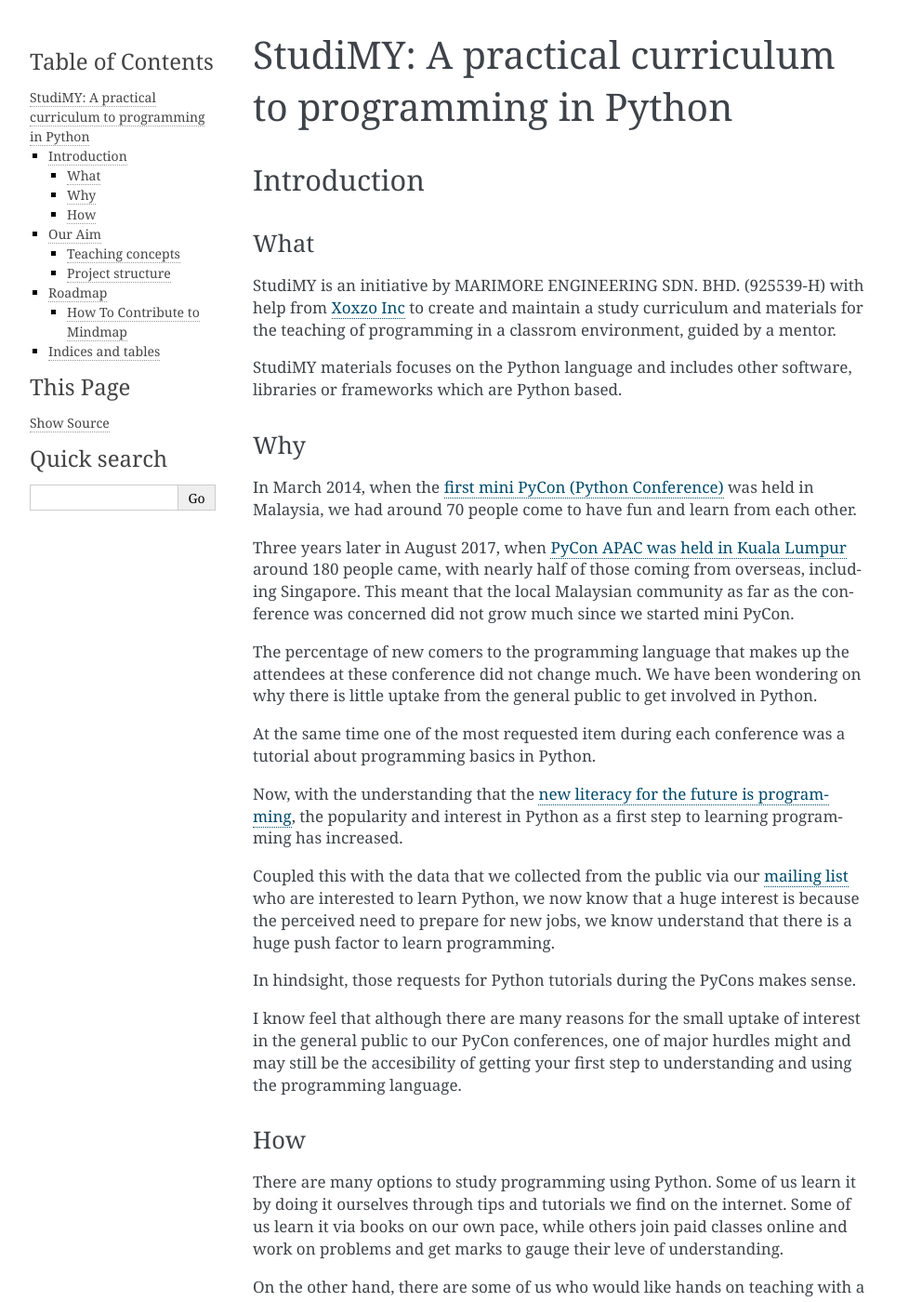
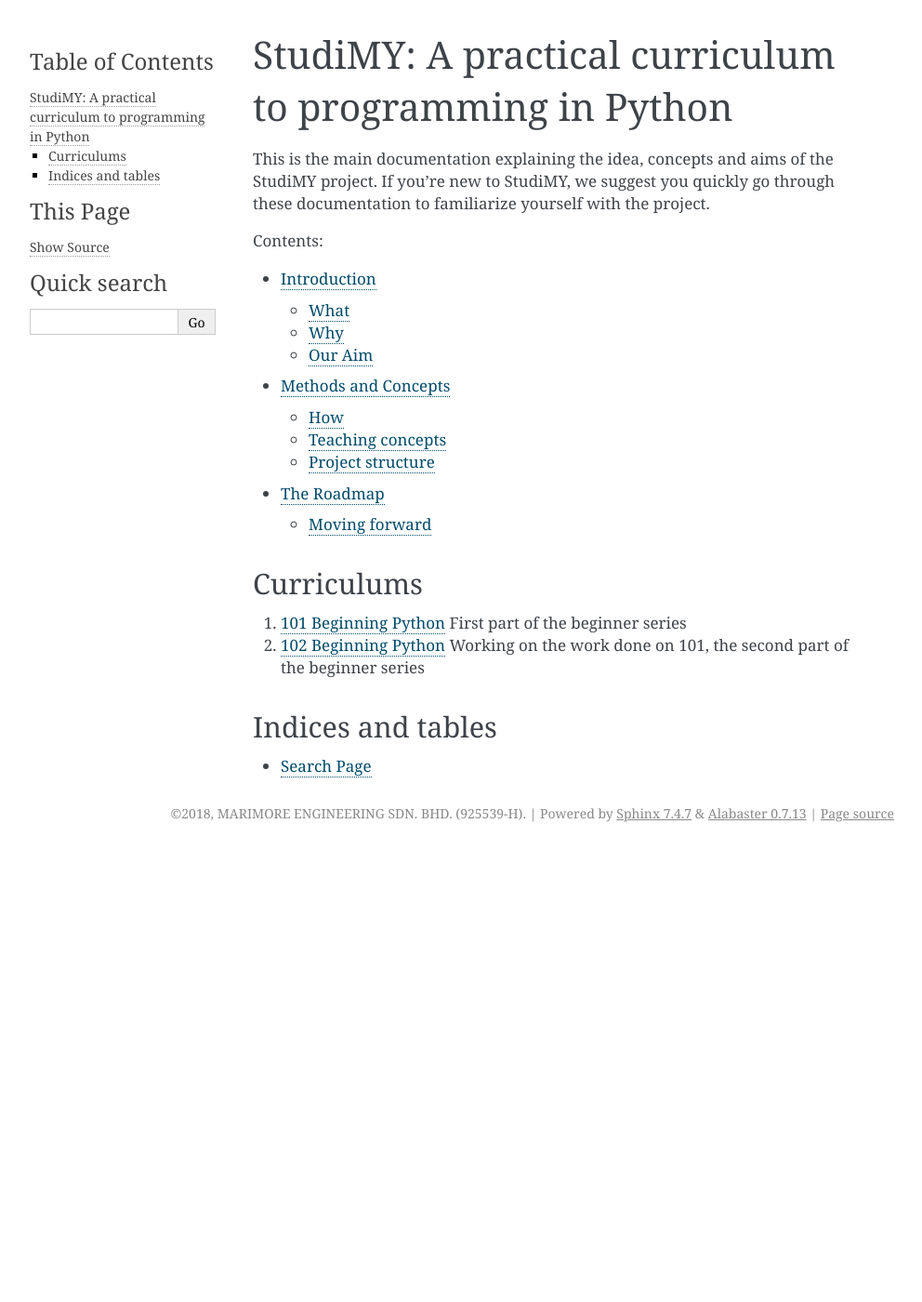
Before and after one commit to StudiMY/001-README, a Sphinx documentation site: the page built from docs/source/index.rst, in a window 1280 px wide and 1400 px high. Shown: the whole window at 93% size, without its empty margins (148-1140 px from the left). Built offline with Sphinx 7.4.7, drawn with Linux system fonts in a browser that asks for light colours; some of the changed text lies outside the part shown.

Commit message:
Breakout to a more logical structure

```diff
--- a/docs/source/index.rst
+++ b/docs/source/index.rst
@@ -3,148 +3,31 @@
    You can adapt this file completely to your liking, but it should at least
    contain the root `toctree` directive.
 
+#########################################################
 StudiMY: A practical curriculum to programming in Python
 #########################################################
 
-Introduction
-=============
-
-What
------
-StudiMY is an initiative by MARIMORE ENGINEERING SDN. BHD. (925539-H) with
-help from `Xoxzo Inc <https://info.xoxzo.com/en/>`_ to create
-and maintain a study curriculum and materials for the teaching of programming in a classrom
-environment, guided by a mentor.
-
-StudiMY materials focuses on the Python language and includes other software, libraries or
-frameworks which are Python based.
-
-Why
------
-In March 2014, when the
-`first mini PyCon (Python Conference) <https://sites.google.com/a/pycon.my/pycon-malaysia/mini-pycon-my-2014>`_
-was held in Malaysia, we had around 70 people come to have fun and learn from each other.
-
-Three years later in August 2017, when `PyCon APAC was held in Kuala
-Lumpur <https://pycon.my/pycon-apac-2017-program-schedule/>`_ around 180 people
-came, with nearly half of those coming from overseas, including Singapore. This
-meant that the local Malaysian community as far as the conference was concerned did not
-grow much since we started mini PyCon.
-
-The percentage of new comers to the programming language that makes up the
-attendees at these conference did not change much. We have been wondering on
-why there is little uptake from the general public to get involved in Python.
-
-At the same time one of the most requested item during each conference was a
-tutorial about programming basics in Python.
-
-Now, with the understanding that the
-`new literacy for the future is programming
-<https://www.insidehighered.com/digital-learning/article/2017/09/06/professor-writes-everyone-should-code-movement-re-coding>`_, the popularity and interest in Python as a first step to learning programming has
-increased.
-
-Coupled this with the data that we collected from the public via our `mailing
-list <https://studi.my/#enroll>`_ who are interested to learn Python, we now
-know that a huge interest is because the perceived need to prepare for new jobs,
-we know understand that there is a huge push factor to learn programming.
-
-In hindsight, those requests for Python tutorials during the PyCons makes sense.
-
-I know feel that although there are many reasons for the small uptake of interest
-in the general public to our PyCon conferences, one of major hurdles might and may
-still be the accesibility of getting your first step to understanding and using the
-programming language.
-
-How
------------
-
-There are many options to study programming using Python. Some of us learn it by
-doing it ourselves through tips and tutorials we find on the internet. Some of
-us learn it via books on our own pace, while others join paid classes online and
-work on problems and get marks to gauge their leve of understanding.
-
-On the other hand, there are some of us who would like hands on teaching with a
-mentor alongside to guide us along the way.
-
-StudiMY puts emphasis on classroom experience and understanding when
-writing its curriculum. We do not try to cram every topic to mark as many
-checkboxes as possible.
-
-Our Aim
-=============
-Our aim is not to be your run-of-the-mill one stop shop to study programming.
-We are community driven (anyone can choose to use or contribute to the curriculum and
-materials in this project) and we focus on Python as a tool for you to learn
-programming.
-
-Our aim is to help students and ex-students to not only learn how to use Python,
-but to first transform them into engineers, capable of problem solving through understanding of the
-Python ecosystem and engineering best practices, who are aware of the important role of
-community to learning, and finally hopefully turn into a contributing part of that community
-and help others learn to program.
-
-Of course, learning programming will certainly give you a skill set to move up your carrier
-or to perhaps future-proof yourself, but we do not envision the students taking
-our classes to just stop there.
-
-Teaching concepts
-------------------
-StudiMY puts emphasis on classroom experience and understanding when
-writing its curriculum. We do not try to cram every topic to mark as many
-checkboxes as possible.
-
-The overall concept it to produce a higher level of understanding from practical
-knowledge by doing actual exercises while walking through a particular curriculum,
-with the mentor pointing in the right direction and students helping each other.
-
-We believe this will allow students to not just be programmers, but engineers
-and makers in the long run by cultivating the ability to identify reusable
-concepts and self-study through trial-and-error.
-
-Project structure
-------------------
-Each repository in the project represents one classroom curriculum. Each
-classroom curriculum can be considered as a 5 or 6-hour learning experience, led by at
-least one mentor.
-
-Roadmap
-=============
-A lot of Python beginners are unable to see where they are going when they learn the language in a topical manner.
-
-So we came up with a mindmap, hopefully this will help us to see the bigger picture.
-We have categorise the topics into roughly 6 categories:-
-
-* Syntax and Semantics
-* Data Structure
-* Algorithm
-* Programming Paradigms
-* Environment and Packaging
-* Larger Programs
-
-The idea is to list down the major pillars that will help us to be a better problem solver / software engineer and its respective topics that will help us to master them.
-Although your learning is topical, knowing how to apply your knowledge is always better than just knowing the theory.
-
-.. topic:: Remember !
-
-    It does not matter how much you know, it's all about knowing how to apply what you know - problem solving.
-
-.. topic:: Mindmap - Problem Solving with Python
-
-    .. image:: images/Problem_Solving_with_Python.png
-
-How To Contribute to Mindmap
-----------------------------
-1. Update the `this text file <https://github.com/StudiMY/001-README/blob/master/Problem_Solving_with_Python.txt>`_.
-2. Core team will `upload import the text file into coggle <https://coggle.help/article/34-import-files-into-coggle>`_.
-
+This is the main documentation explaining the idea, concepts and aims of the
+StudiMY project. If you're new to StudiMY, we suggest you quickly go through
+these documentation to familiarize yourself with the project.
 
 .. toctree::
    :maxdepth: 2
    :caption: Contents:
 
+   introduction/index
+   methods_concepts/index
+   roadmap/index
+
+Curriculums
+==================
+
+#. `101 Beginning Python <https://github.com/StudiMY/101-beginning-python>`_
+   First part of the beginner series
+#. `102 Beginning Python <https://github.com/StudiMY/102-beginning-python>`_
+   Working on the work done on 101, the second part of the beginner series
+
 Indices and tables
 ==================
 
-* :ref:`genindex`
-* :ref:`modindex`
 * :ref:`search`
```
Also changed, not shown: docs/source/introduction/index.rst (added, +66 -0 lines), docs/source/methods_concepts/index.rst (added, +37 -0 lines), docs/source/roadmap/index.rst (added, +33 -0 lines).
